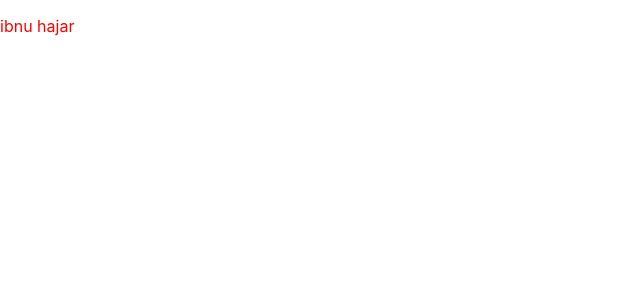
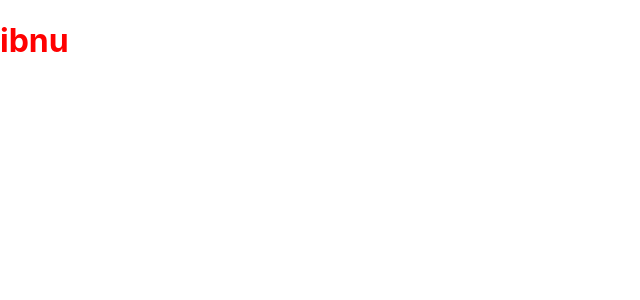
Before and after one commit to ibnuhajar/my-repo-fix-for-study, a React (Create React App) app in the folder react-ibnu-hajar/: page / in a window 1280 px wide. Shown: the top 300 px of the page, without its empty margins (0-640 px from the left). Built offline with nearby package versions, Linux system fonts and the light colour scheme.

Commit message:
change from p to h1

```diff
--- a/react-ibnu-hajar/src/component/HelloComponent.jsx
+++ b/react-ibnu-hajar/src/component/HelloComponent.jsx
@@ -2,7 +2,7 @@ import React from 'react';
 import './HelloComponent.css';
 
 const HelloComponent = () => {
-    return <p class="text-p">ibnu hajar</p>;
+    return <h1 className="text-p">ibnu</h1>
 }
 
 export default HelloComponent;
```
